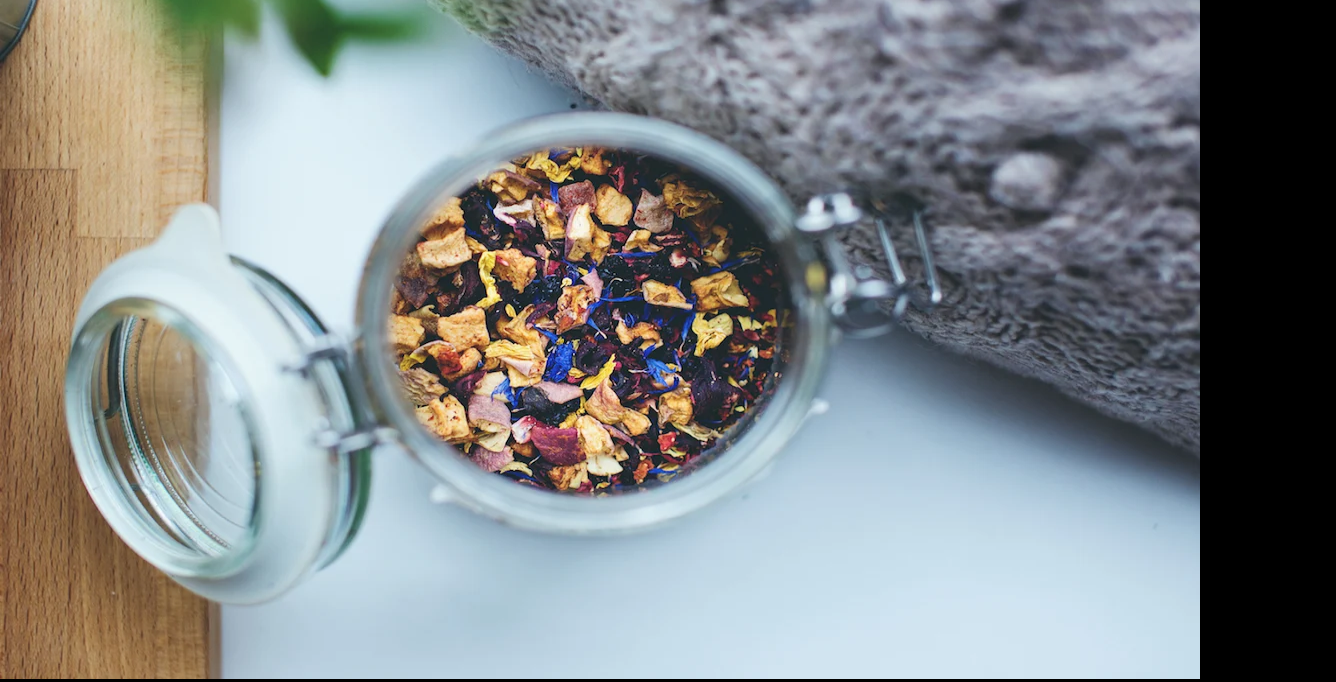
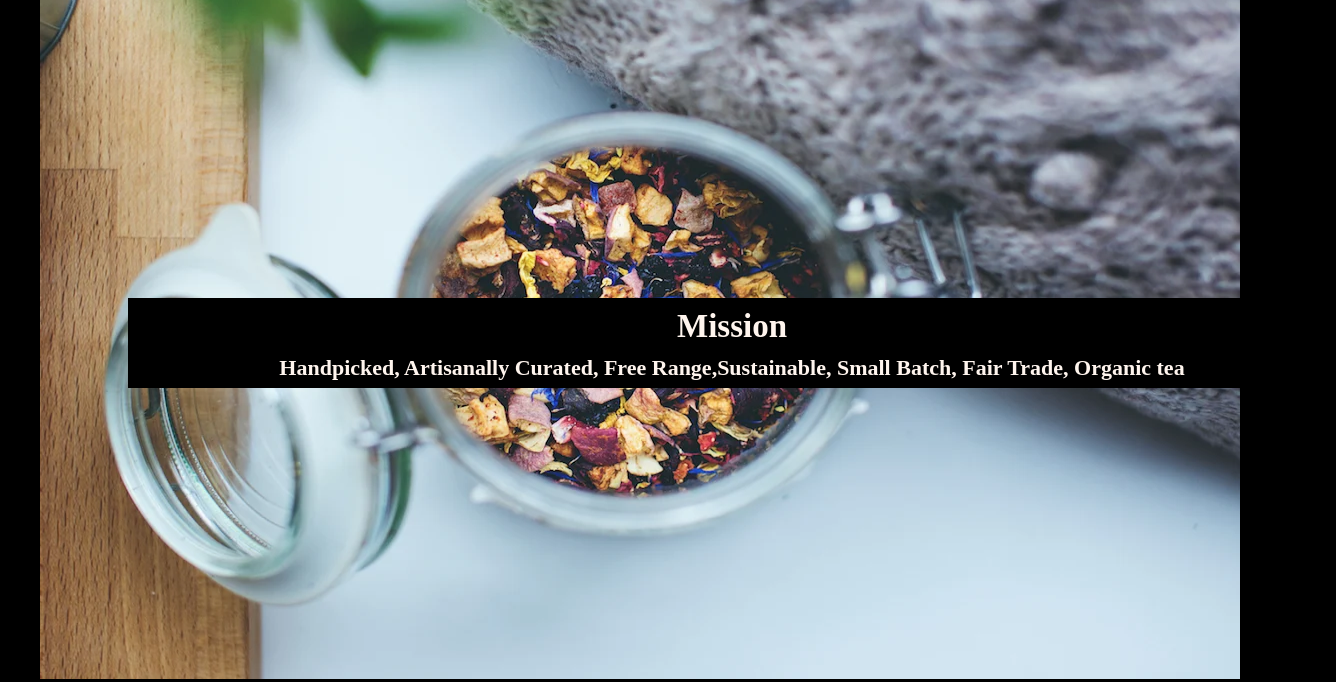
Before and after one commit to Julizajz/tea-cozy, a plain HTML site: page index.html in a window 1280 px wide. Shown: the part 90-772 px from the top of the page, 1336 px wide, since content can reach past the window. Drawn offline with Linux system fonts and the light colour scheme.

Commit message:
positioned showcase on image

```diff
--- a/style.css
+++ b/style.css
@@ -32,12 +32,27 @@ nav ul li{
 main{
     padding-top: 69px;
     width: 100%;
+    text-align: center;
+    position: relative;
 
 }
 main img{
     height: 700px;
    width: 1200px;
-   margin: 0 auto;
+}
+
+.showcase{
+    position: absolute;
+    top: 50%;
+    left: 10%;
+    width: 1208px;
+    height: 90px;
+    background-color: black;
+    text-align: center;
+}
+
+.showcase h2{
+    margin: 10px;
 }
 
 .img-group img{
```
